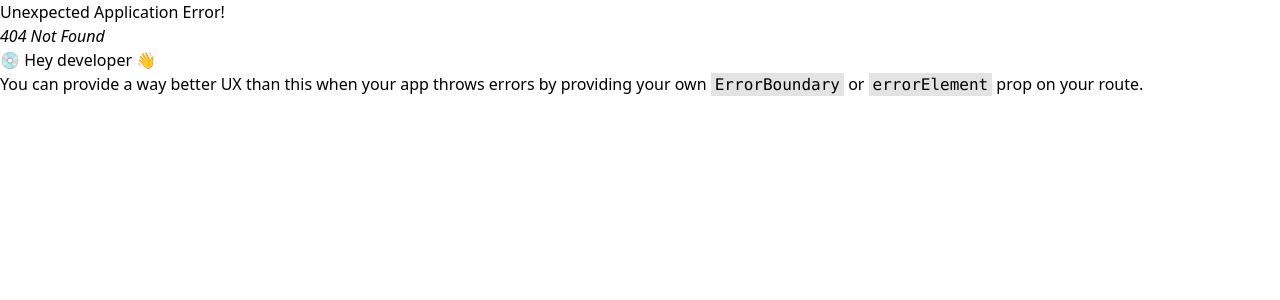
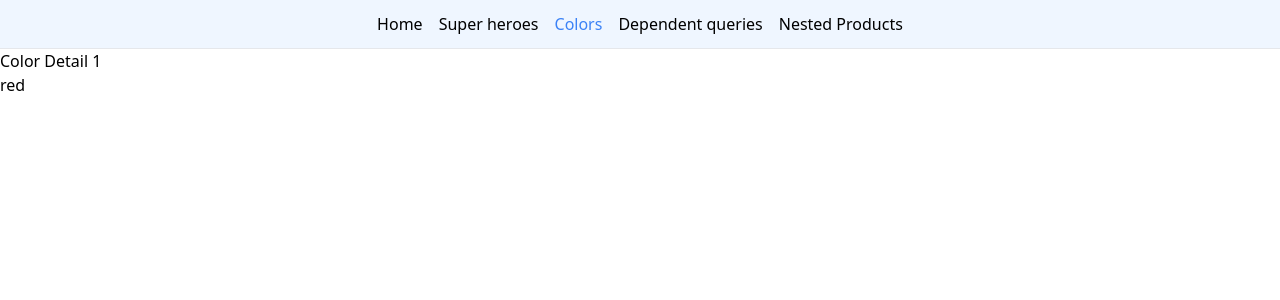
Before and after one commit to cnerylozada/react-query, a React (Vite) app: page /colors/1 in a window 1280 px wide. Before the commit this address had no page. Shown: the top 300 px of the page. Built offline with nearby package versions, Linux system fonts and the light colour scheme; data requests are answered from the project's data file.

Commit message:
feat: query functions

```diff
--- /dev/null
+++ b/src/pages/ColorDetail.tsx
@@ -0,0 +1,18 @@
+import { useQuery } from "react-query";
+import { useParams } from "react-router-dom";
+import { getColorById } from "../services/colors";
+
+export const ColorDetail = () => {
+  const { colorId } = useParams();
+  const { data, isLoading } = useQuery({
+    queryKey: ["color", colorId],
+    queryFn: ({ queryKey }) => getColorById(+(queryKey[1] as string)),
+  });
+  return (
+    <div>
+      <div>Color Detail {colorId}</div>
+      {isLoading && <div>Loading ...</div>}
+      <div>{data?.label}</div>
+    </div>
+  );
+};
--- /dev/null
+++ b/src/pages/Colors.tsx
@@ -0,0 +1,26 @@
+import { useQuery } from "react-query";
+import { getAllColors } from "../services/colors";
+import { Link } from "react-router-dom";
+
+export const ColorsPage = () => {
+  const { data, isLoading } = useQuery({
+    queryKey: ["all-colors"],
+    queryFn: getAllColors,
+  });
+  return (
+    <div>
+      <div>Colors</div>
+      {isLoading && <div>Loading ...</div>}
+      <div className="space-y-4">
+        {data?.map((_) => (
+          <div key={_.id}>
+            <div className="uppercase">{_.label}</div>
+            <button className="p-1 bg-yellow-200 border rounded-sm hover:bg-yellow-400">
+              <Link to={`./${_.id}`}>Go to detail</Link>
+            </button>
+          </div>
+        ))}
+      </div>
+    </div>
+  );
+};
--- a/src/pages/Home.tsx
+++ b/src/pages/Home.tsx
@@ -1,7 +1,20 @@
+import { useQuery } from "react-query";
+import { getSuperHeroes } from "../services/superheroes";
+
 export const HomePage = () => {
+  const { data, isLoading } = useQuery({
+    queryKey: ["super-heroes"],
+    queryFn: getSuperHeroes,
+  });
   return (
     <div>
-      <div>Home page</div>
+      <div>Welcome to Home page</div>
+      {isLoading && <div>Loading ...</div>}
+      <div>
+        {data?.map((_) => (
+          <div key={_.id}>{_.name}</div>
+        ))}
+      </div>
     </div>
   );
 };
--- a/src/pages/Root.tsx
+++ b/src/pages/Root.tsx
@@ -1,6 +1,8 @@
-import { Link, Outlet } from "react-router-dom";
+import { NavLink, Outlet } from "react-router-dom";
 
 export const Root = () => {
+  const activeStyles = (isActive: boolean) => (isActive ? "text-blue-500" : "");
+
   return (
     <div>
       <div
@@ -8,16 +10,44 @@ export const Root = () => {
         border-b bg-blue-50"
       >
         <div>
-          <Link to={"/home"}>Home</Link>
+          <NavLink
+            to={"/home"}
+            className={({ isActive }) => activeStyles(isActive)}
+          >
+            Home
+          </NavLink>
         </div>
         <div>
-          <Link to={"/super-heroes"}>Super heroes</Link>
+          <NavLink
+            to={"/super-heroes"}
+            className={({ isActive }) => activeStyles(isActive)}
+          >
+            Super heroes
+          </NavLink>
         </div>
         <div>
-          <Link to={"/dependent-queries"}>Dependent queries</Link>
+          <NavLink
+            to={"/colors"}
+            className={({ isActive }) => activeStyles(isActive)}
+          >
+            Colors
+          </NavLink>
         </div>
         <div>
-          <Link to={"/products"}>Nested Products</Link>
+          <NavLink
+            to={"/dependent-queries"}
+            className={({ isActive }) => activeStyles(isActive)}
+          >
+            Dependent queries
+          </NavLink>
+        </div>
+        <div>
+          <NavLink
+            to={"/products"}
+            className={({ isActive }) => activeStyles(isActive)}
+          >
+            Nested Products
+          </NavLink>
         </div>
       </div>
       <div>
--- /dev/null
+++ b/src/services/colors.ts
@@ -0,0 +1,17 @@
+import axios from "axios";
+import { apiURL } from "./config";
+
+export interface IColor {
+  id: number;
+  label: string;
+}
+
+export const getAllColors = async () => {
+  const { data } = await axios.get(`${apiURL}/colors`);
+  return data as IColor[];
+};
+
+export const getColorById = async (id: number) => {
+  const { data } = await axios.get(`${apiURL}/colors/${id}`);
+  return data as IColor;
+};
--- /dev/null
+++ b/src/services/config.ts
@@ -0,0 +1 @@
+export const apiURL = "http://localhost:4000";
```
Also changed, not shown: src/router.tsx (+16 -6 lines).
